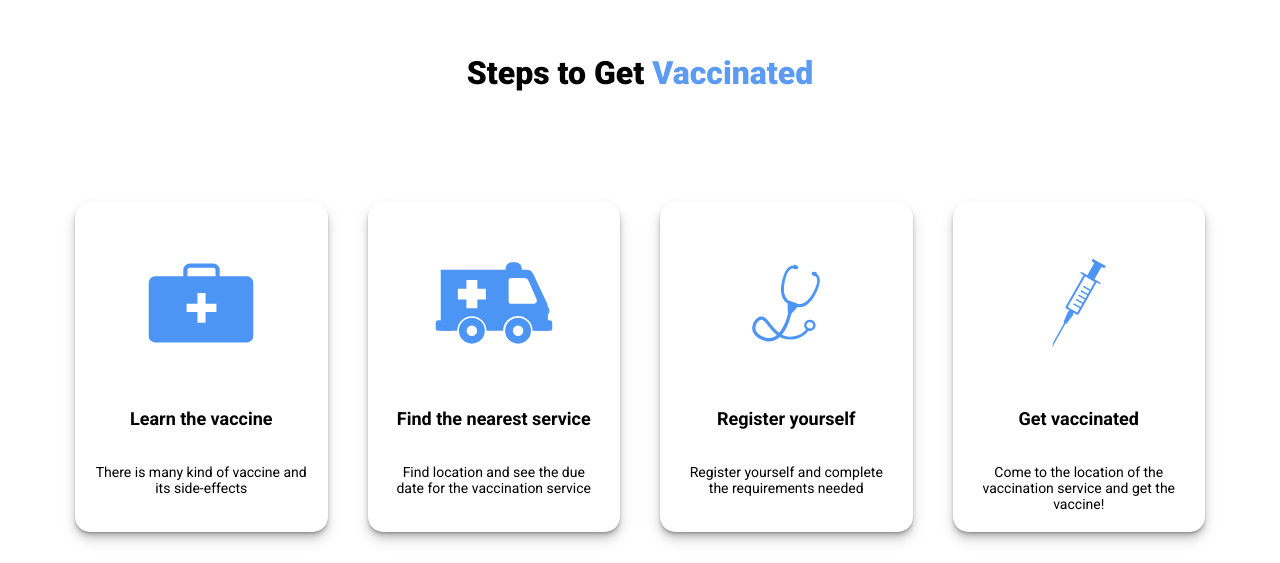
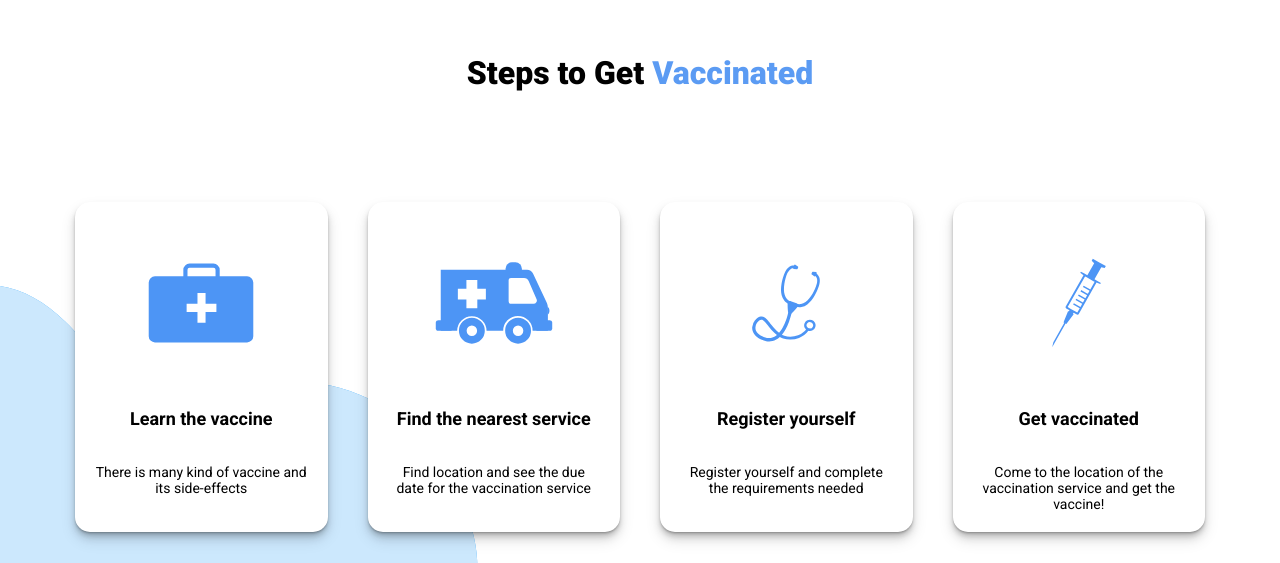
Before and after one commit to vitopm/A04, a plain HTML site: page index.html in a window 1280 px wide. Shown: the part 696-1259 px from the top of the page. Drawn offline with Linux system fonts and the light colour scheme; the site is published under a folder, as on GitHub Pages, so addresses that start at the root find nothing.

Commit message:
Fixed url for steps background

```diff
--- a/style.css
+++ b/style.css
@@ -189,7 +189,7 @@ hr {
 .steps-wrapper{
     text-align: center;
     padding: 100px 0;
-    background-image: url("/images/Get-vaccinated/Blob.svg");
+    background-image: url("images/Get-vaccinated/Blob.svg");
     background-size: cover;
     background-repeat: no-repeat;
 	min-height:900px;
```
